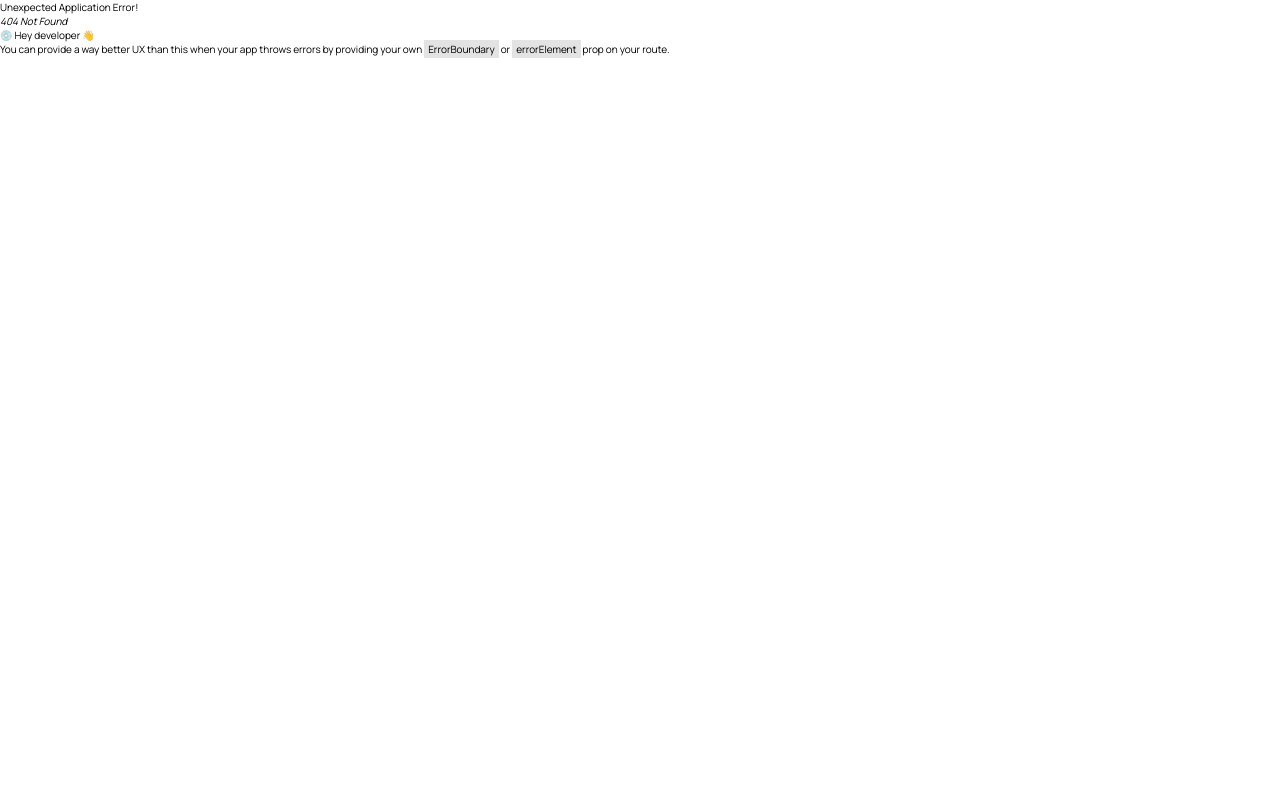
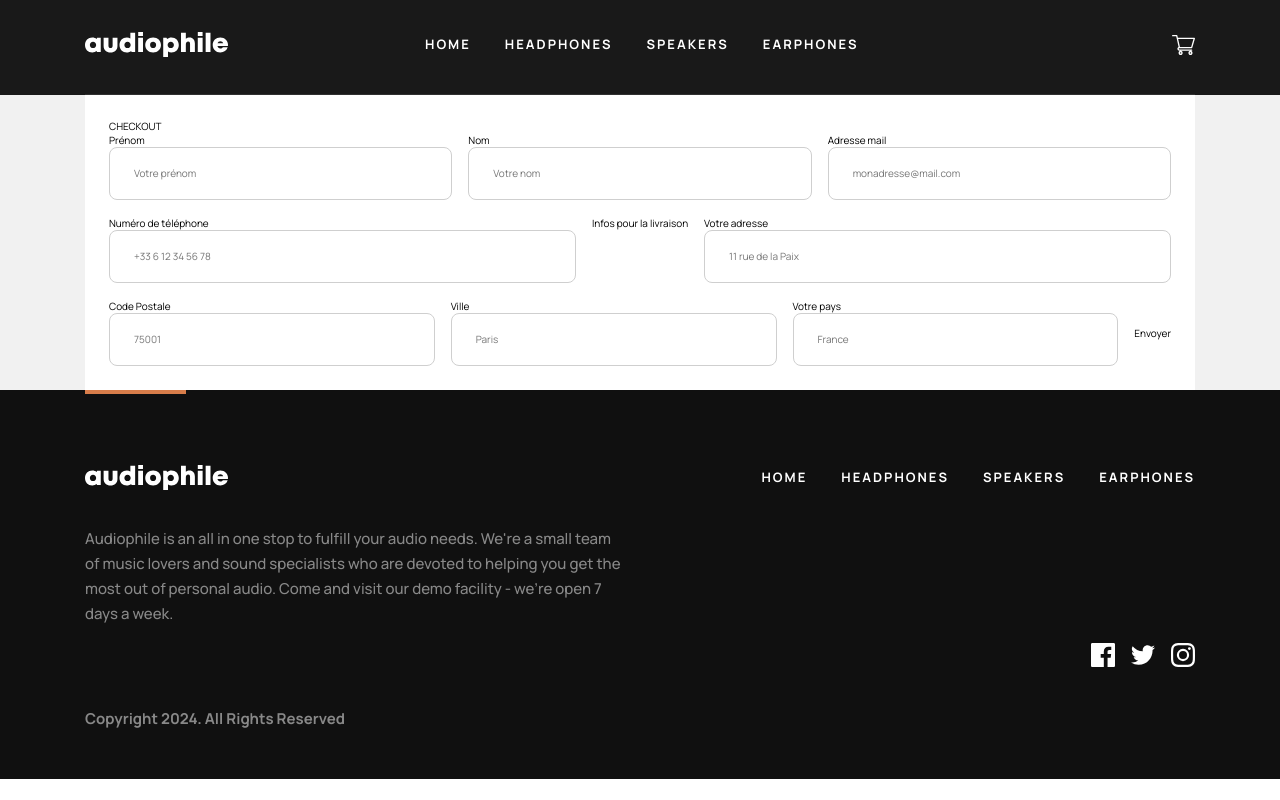
Before and after one commit to Alexandre-st/AudioPhile_site_e-commerce, a React (Vite) app in the folder FRONT/: page /checkout in a window 1280 px wide. Before the commit this address had no page. Built offline with nearby package versions, Linux system fonts and the light colour scheme.

Commit message:
Add new pages to the project

```diff
--- a/FRONT/package.json
+++ b/FRONT/package.json
@@ -14,6 +14,7 @@
     "framer-motion": "^11.0.3",
     "react": "^18.2.0",
     "react-dom": "^18.2.0",
+    "react-hook-form": "^7.50.1",
     "react-router-dom": "^6.22.0",
     "sass": "^1.70.0"
   },
--- a/FRONT/src/components/Menu.tsx
+++ b/FRONT/src/components/Menu.tsx
@@ -1,3 +1,4 @@
+import hamburgerMenu from "../assets/shared/tablet/icon-hamburger.svg";
 import ShopLinks from "./ShopLinks";
 
 type SetToggleMenuFunction = (
@@ -22,7 +23,7 @@ const Menu = (props: Props) => {
       aria-label="To open or close the menu"
       onClick={toggleTheMenu}
     >
-      <img className="header-menu-logo" src="{hamburgerMenu}" alt="Menu" />
+      <img className="header-menu-logo" src={hamburgerMenu} alt="Menu" />
       {toggleMenu && (
         <div className="header-menu-bg">
           <div className="header-menu-bg-white">
--- a/FRONT/src/layouts/Header.tsx
+++ b/FRONT/src/layouts/Header.tsx
@@ -11,7 +11,9 @@ const Header: React.FC = () => {
     <header className="header">
       <div className="header-container container">
         <Menu toggleMenu={toggleMenu} setToggleMenu={setToggleMenu} />
-        <img src={audiophile} alt="Audiophile logo" />
+        <Link to="/">
+          <img src={audiophile} alt="Audiophile logo" />
+        </Link>
         <nav className="header-nav">
           <ul className="header-nav-list">
             <li>
--- a/FRONT/src/libs/framer.tsx
+++ b/FRONT/src/libs/framer.tsx
@@ -1,3 +1,5 @@
 import { motion } from "framer-motion";
 
 export const MotionMain = motion.main;
+
+export const MotionDiv = motion.div;
--- a/FRONT/src/main.tsx
+++ b/FRONT/src/main.tsx
@@ -7,6 +7,7 @@ import {
   createRoutesFromElements,
 } from "react-router-dom";
 import RootLayout from "./layouts/RootLayout";
+import Checkout from "./pages/Checkout";
 import Earphones from "./pages/EarPhones";
 import HeadPhones from "./pages/HeadPhones";
 import HomePage from "./pages/Homepage";
@@ -20,6 +21,7 @@ const router = createBrowserRouter(
       <Route path="headphones" element={<HeadPhones />} />
       <Route path="speakers" element={<Speakers />} />
       <Route path="earphones" element={<Earphones />} />
+      <Route path="checkout" element={<Checkout />} />
     </Route>
   )
 );
--- /dev/null
+++ b/FRONT/src/pages/Checkout.tsx
@@ -0,0 +1,163 @@
+import { useEffect } from "react";
+import { SubmitHandler, useForm } from "react-hook-form";
+import { MotionMain } from "../libs/framer";
+
+type Inputs = {
+  firstName: string;
+  name: string;
+  mail: string;
+  phone: number;
+  address: string;
+  zip: number;
+  city: string;
+  country: string;
+  paiement: string;
+  message: string;
+};
+
+const Checkout = () => {
+  const { register, handleSubmit, formState, reset } = useForm<Inputs>();
+  const { errors, isSubmitSuccessful } = formState;
+  const onSubmit: SubmitHandler<Inputs> = (data) => {
+    console.log(data);
+  };
+
+  // To reset the form
+  useEffect(() => {
+    if (isSubmitSuccessful) {
+      reset();
+    }
+  }, [isSubmitSuccessful, reset]);
+
+  return (
+    <MotionMain
+      initial={{ opacity: 0, y: 40 }}
+      animate={{ opacity: 1, y: 0 }}
+      className="checkout"
+    >
+      <section className="checkout-container container">
+        <div className="checkout-form form">
+          <h1>CHECKOUT</h1>
+          <form noValidate onSubmit={handleSubmit(onSubmit)}>
+            <div className="form-input">
+              <label htmlFor="firstName">Prénom</label>
+              <input
+                type="text"
+                placeholder="Votre prénom"
+                {...register("firstName", {
+                  required: {
+                    value: true,
+                    message: "Votre prénom est requis",
+                  },
+                })}
+              />
+              <p className="form-error">{errors.message?.message}</p>
+            </div>
+            <div className="form-input">
+              <label htmlFor="firstName">Nom</label>
+              <input
+                type="text"
+                placeholder="Votre nom"
+                {...register("name", {
+                  required: {
+                    value: true,
+                    message: "Votre nom est requis",
+                  },
+                })}
+              />
+              <p className="form-error">{errors.message?.message}</p>
+            </div>
+            <div className="form-input">
+              <label htmlFor="email">Adresse mail</label>
+              <input
+                type="mail"
+                placeholder="monadresse@mail.com"
+                {...register("mail", {
+                  required: {
+                    value: true,
+                    message: "Votre adresse mail est requise",
+                  },
+                })}
+              />
+              <p className="form-error">{errors.message?.message}</p>
+            </div>
+            <div className="form-input">
+              <label htmlFor="phone">Numéro de téléphone</label>
+              <input
+                type="tel"
+                placeholder="+33 6 12 34 56 78"
+                {...register("phone", {
+                  required: {
+                    value: true,
+                    message: "Votre numéro de téléphone est requis",
+                  },
+                })}
+              />
+              <p className="form-error">{errors.message?.message}</p>
+            </div>
+            <h2>Infos pour la livraison</h2>
+            <div className="form-input">
+              <label htmlFor="address">Votre adresse</label>
+              <input
+                type="text"
+                placeholder="11 rue de la Paix"
+                {...register("address", {
+                  required: {
+                    value: true,
+                    message: "Votre adresse est requise",
+                  },
+                })}
+              />
+              <p className="form-error">{errors.message?.message}</p>
+            </div>
+            <div className="form-input">
+              <label htmlFor="zip">Code Postale</label>
+              <input
+                type="text"
+                placeholder="75001"
+                {...register("zip", {
+                  required: {
+                    value: true,
+                    message: "Votre code postale est requis",
+                  },
+                })}
+              />
+              <p className="form-error">{errors.message?.message}</p>
+            </div>
+            <div className="form-input">
+              <label htmlFor="city">Ville</label>
+              <input
+                type="text"
+                placeholder="Paris"
+                {...register("city", {
+                  required: {
+                    value: true,
+                    message: "Votre ville est requise",
+                  },
+                })}
+              />
+              <p className="form-error">{errors.message?.message}</p>
+            </div>
+            <div className="form-input">
+              <label htmlFor="country">Votre pays</label>
+              <input
+                type="text"
+                placeholder="France"
+                {...register("country", {
+                  required: {
+                    value: true,
+                    message: "Votre pays est requis",
+                  },
+                })}
+              />
+              <p className="form-error">{errors.message?.message}</p>
+            </div>
+            <button type="submit">Envoyer</button>
+          </form>
+        </div>
+      </section>
+    </MotionMain>
+  );
+};
+
+export default Checkout;
--- a/FRONT/src/pages/HeadPhones.tsx
+++ b/FRONT/src/pages/HeadPhones.tsx
@@ -1,5 +1,44 @@
+import GearLocation from "../components/GearLocation";
+import ShopLinks from "../components/ShopLinks";
+import { MotionMain } from "../libs/framer";
+
 const HeadPhones = () => {
-  return <h1>HeadPhones</h1>;
+  return (
+    <MotionMain initial={{ opacity: 0, y: 40 }} animate={{ opacity: 1, y: 0 }}>
+      <section className="hero-title">
+        <h1>HEADPHONES</h1>
+      </section>
+      <section className="category container">
+        <div className="category-article new-product">
+          <h4>NEW PRODUCT</h4>
+          <h2>XX99 MARK II HEADPHONES</h2>
+          <p>
+            Experience natural, lifelike audio and exceptional build quality
+            made for the passionate music enthusiast.
+          </p>
+          <button>SEE PRODUCT</button>
+        </div>
+        <div className="category-article-reverse">
+          <h2>XX99 MARK I HEADPHONES</h2>
+          <p>
+            Experience natural, lifelike audio made for the passionate music
+            enthusiast.
+          </p>
+          <button>SEE PRODUCT</button>
+        </div>
+        <div className="category-article">
+          <h2>XX59 HEADPHONES</h2>
+          <p>
+            Experience natural, lifelike audio made for the passionate music
+            enthusiast.
+          </p>
+          <button>SEE PRODUCT</button>
+        </div>
+      </section>
+      <ShopLinks />
+      <GearLocation />
+    </MotionMain>
+  );
 };
 
 export default HeadPhones;
--- a/FRONT/src/pages/Homepage.tsx
+++ b/FRONT/src/pages/Homepage.tsx
@@ -7,7 +7,7 @@ import zx9SpeakerTablet from "../assets/home/tablet/image-speaker-zx9.png";
 import GearLocation from "../components/GearLocation";
 import ProductButton from "../components/ProductButton";
 import ShopLinks from "../components/ShopLinks";
-import { MotionMain } from "../libs/framer";
+import { MotionDiv, MotionMain } from "../libs/framer";
 
 const HomePage: React.FC = () => {
   return (
@@ -31,7 +31,11 @@ const HomePage: React.FC = () => {
         <ShopLinks />
       </section>
       <section className="homeProducts container">
-        <div className="homeProducts-zx9">
+        <MotionDiv
+          initial={{ opacity: 0, x: 100 }}
+          whileInView={{ opacity: 1, x: 0 }}
+          className="homeProducts-zx9"
+        >
           <picture className="homeProducts-zx9-img">
             <source srcSet={zx9SpeakerDesktop} media="(min-width: 1024px)" />
             <source srcSet={zx9SpeakerTablet} media="(min-width: 768px)" />
@@ -45,14 +49,22 @@ const HomePage: React.FC = () => {
             </p>
             <ProductButton name="See Product" classname="btn btn-black" />
           </div>
-        </div>
-        <div className="homeProducts-zx7">
+        </MotionDiv>
+        <MotionDiv
+          initial={{ opacity: 0, x: -100 }}
+          whileInView={{ opacity: 1, x: 0 }}
+          className="homeProducts-zx7"
+        >
           <h3 className="homeProducts-title homeProducts-title-space">
             ZX7 SPEAKER
           </h3>
           <ProductButton name="See Product" classname="btn btn-transparent" />
-        </div>
-        <div className="homeProducts-yx1">
+        </MotionDiv>
+        <MotionDiv
+          initial={{ opacity: 0, x: 100 }}
+          whileInView={{ opacity: 1, x: 0 }}
+          className="homeProducts-yx1"
+        >
           <picture className="homeProducts-yx1-img">
             <source srcSet={yx1earphonesDesktop} media="(min-width: 1024px)" />
             <source srcSet={yx1earphonesTablet} media="(min-width: 768px)" />
@@ -64,7 +76,7 @@ const HomePage: React.FC = () => {
             </h3>
             <ProductButton name="See Product" classname="btn btn-transparent" />
           </div>
-        </div>
+        </MotionDiv>
       </section>
       <GearLocation />
     </MotionMain>
--- a/FRONT/src/styles/index.scss
+++ b/FRONT/src/styles/index.scss
@@ -9,3 +9,4 @@
 @use "./components/gearLocation";
 
 @use "./pages/homepage";
+@use "./pages/checkout";
--- /dev/null
+++ b/FRONT/src/styles/pages/_checkout.scss
@@ -0,0 +1,30 @@
+.checkout {
+  background-color: #f1f1f1;
+
+  &-form {
+    background-color: #fff;
+    padding: 2.4rem;
+  }
+}
+
+.form {
+  color: #000;
+
+  form {
+    display: flex;
+    flex-wrap: wrap;
+    gap: 1.6rem;
+  }
+
+  &-input {
+    flex: 1 0 30.9rem; // A Améliorer
+
+    input {
+      border-radius: 8px;
+      border: 1px solid #cfcfcf;
+      background: #fff;
+      padding: 1.8rem 2.4rem 1.9rem 2.4rem;
+      width: 100%;
+    }
+  }
+}
```
Also changed, not shown: FRONT/src/hooks/useArticles.tsx (added, +24 -0 lines), 1 other file (tests, documents, lock files or other folders).
